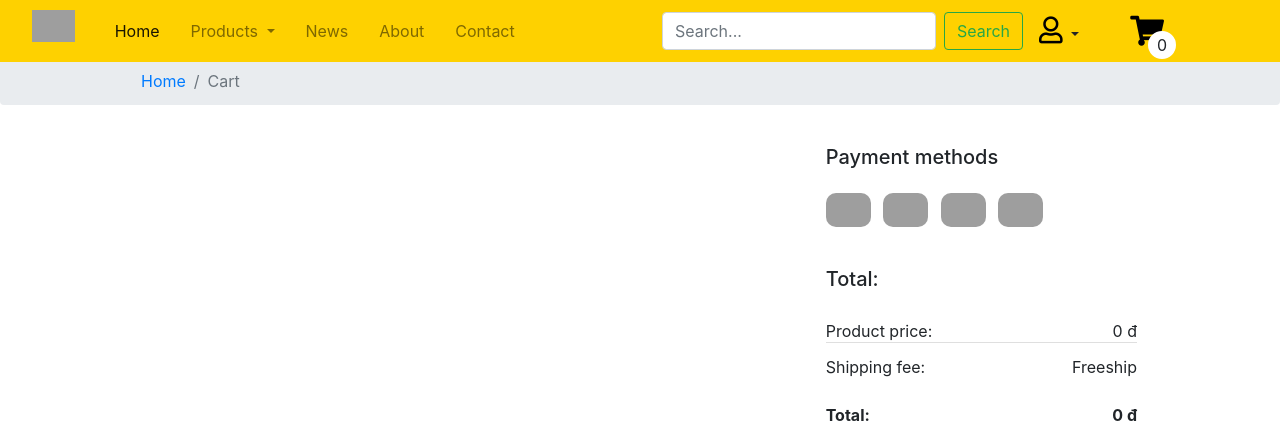
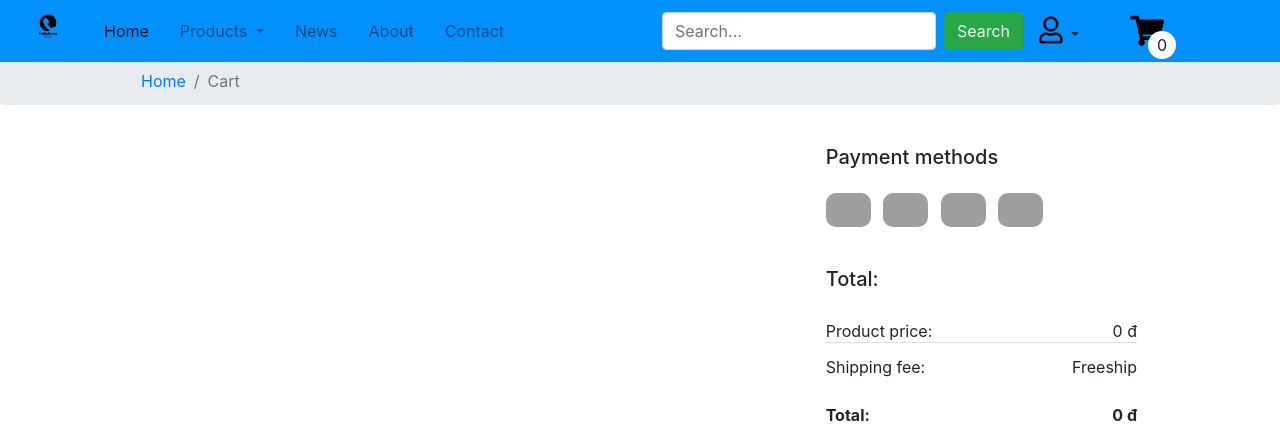
Before and after one commit to CSEK19/hcmut-bkstore, a PHP site: page /bkstore/Home/card in a window 1280 px wide. Shown: the top 424 px of the page. Run offline with PHP 8.4, Linux system fonts and the light colour scheme; data comes from the database, SQL or seed files in the repository; some libraries are stand-ins or nearby versions; grey boxes are pictures that could not be loaded.

Commit message:
commit on 'master'

```diff
--- a/mvc/views/blocks/header.php
+++ b/mvc/views/blocks/header.php
@@ -51,8 +51,8 @@
     </style>
     <body>
             <!-- Begin Header -->
-            <nav id="navColor" class=" navbar fixed-top navbar-expand-lg navbar-light bg-light">
-                <a class="navbar-brand" href="http://localhost/bkstore/Home"><img src="http://localhost/bkstore/public/logophonestore.svg" alt="G.I.Joe"></a>
+            <nav style = "background-color: rgb(0, 145, 255)" class=" navbar fixed-top navbar-expand-lg navbar-light">
+                <a class="navbar-brand" href="http://localhost/bkstore/Home"><img src="http://localhost/bkstore/public/BKStore__1_-removebg-preview.png" alt="Bkstore"></a>
                 <button class="navbar-toggler" type="button" data-toggle="collapse" data-target="#navbarSupportedContent"
                     aria-controls="navbarSupportedContent" aria-expanded="false" aria-label="Toggle navigation">
                     <span class="navbar-toggler-icon"></span>
@@ -91,7 +91,7 @@
                     </ul>
                     <form class="form-inline my-2 my-lg-0" method="POST" action="http://localhost/bkstore/Home/search_buttuon">
                         <input class="form-control mr-sm-2" type="search" id="search_name" name="search_name" placeholder="Search..." aria-label="Search">
-                        <button class="btn btn-outline-success my-2 my-sm-0" type="submit">Search</button>
+                        <button class="btn btn-outline-success my-2 my-sm-0 bg-success text-light" type="submit">Search</button>
                     </form>
                 </div>
                 <div style="margin-right: 20px;" class="nav-item dropdown">
--- a/mvc/views/blocks/header_admin.php
+++ b/mvc/views/blocks/header_admin.php
@@ -37,10 +37,10 @@
 <body>
 <nav class="navbar navbar-dark fixed-top bg-dark flex-md-nowrap p-0 shadow">
   <a class="navbar-brand col-sm-3 col-md-2 mr-0" href="http://localhost/bkstore/Home">PhoneStore</a>
-  <input class="form-control form-control-dark w-100" type="text" placeholder="Search" aria-label="Search">
-  <ul class="navbar-nav px-3">
+  <input class="form-control form-control-light w-100" type="text" placeholder="Search" aria-label="Search">
+  <ul class="navbar-nav px-3 bg-danger">
     <li class="nav-item text-nowrap">
-      <a class="nav-link" href="http://localhost/bkstore/Home">Sign out</a>
+      <a class="nav-link text-white" href="http://localhost/bkstore/Home">Sign out</a>
     </li>
   </ul>
 </nav>
--- a/mvc/views/user/userAdmin.php
+++ b/mvc/views/user/userAdmin.php
@@ -8,7 +8,7 @@
 	<div class="col-md-12 table-responsive">
 		<h3>User Management</h3>
 
-		<a href="http://localhost/bkstore/UserAdmin/viewInsertUser"><button class="btn btn-success">Thêm Tài Khoản</button></a>
+		<a href="http://localhost/bkstore/UserAdmin/viewInsertUser"><button class="btn btn-success">New account</button></a>
 
 		<table class="table table-bordered table-hover" style="margin-top: 20px;">
 			<thead>
--- a/public/css/style.css
+++ b/public/css/style.css
@@ -21,7 +21,7 @@ img {
 }
 
 #navColor{
-    background-color: #fed100 !important;
+    background-color: rgb(0, 145, 255);
     margin: 0 auto;
 }
 
```
Also changed, not shown: public/BKStore.png (added), public/BKStore__1_-removebg-preview.png (added), public/LogoBK.png (added).
